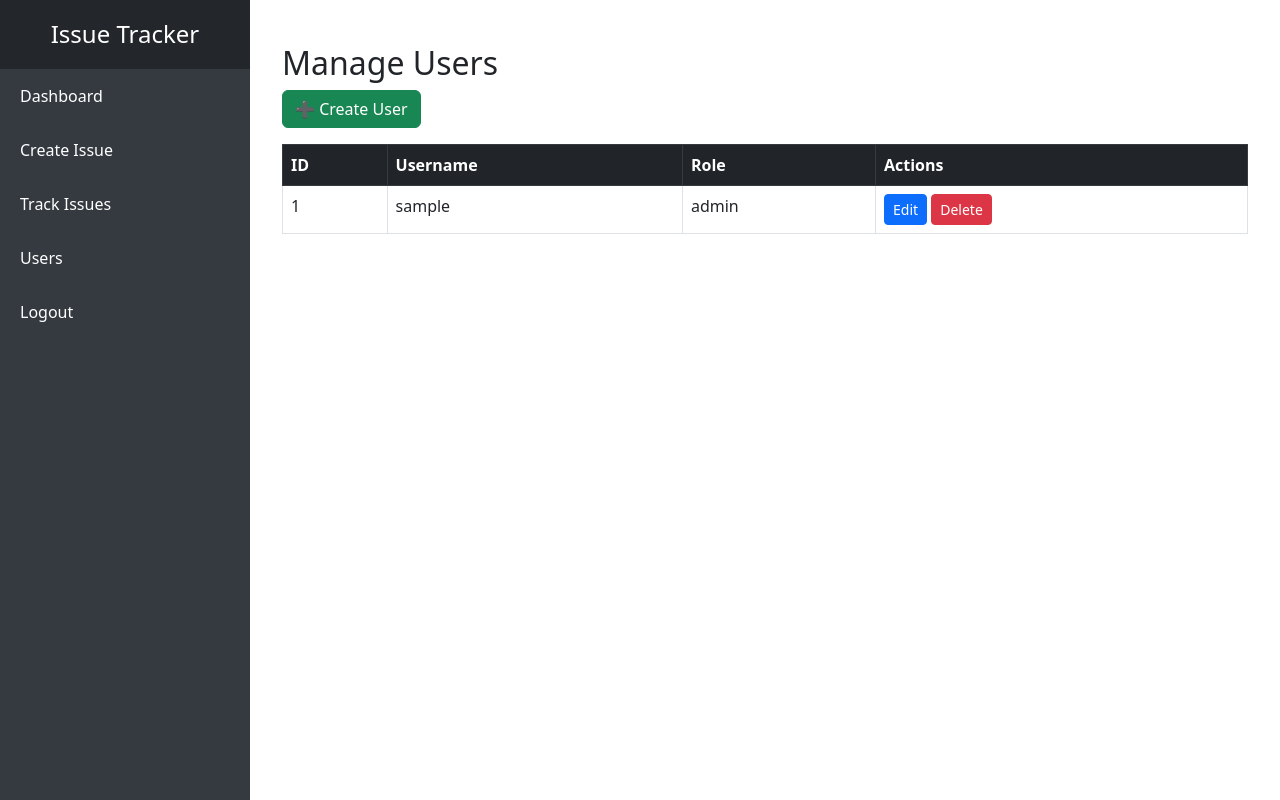
After one commit to ShreyaMahida21/IssueTrackerSoftware, a Flask app: page /users in a window 1280 px wide. The commit adds this page. Run offline with Flask 3, Linux system fonts and the light colour scheme; the visitor is signed in with stand-in values (Sample User, id 1); a database or web service that is not in the repository returns one stand-in record (values such as "Sample title"); some libraries are stand-ins or nearby versions.

Commit message:
added tracking and users

```diff
--- a/app/routes.py
+++ b/app/routes.py
@@ -1,19 +1,25 @@
 """
 routes.py
 
-Dashboard routes.
+Dashboard, issue management, and user management routes.
 """
 
-from flask import Blueprint, render_template
-from flask_login import login_required
+from flask import Blueprint, render_template, request, redirect, url_for, flash
+from flask_login import login_required, current_user
+from bson.objectid import ObjectId
+from datetime import datetime
 from . import mongo
 
 main = Blueprint('main', __name__)
 
+
+# -------------------------------
+# 🏠 DASHBOARD
+# -------------------------------
 @main.route('/')
 @login_required
 def home():
-    """Dashboard"""
+    """Dashboard showing counts"""
     total_users = mongo.db.users.count_documents({})
     total_issues = mongo.db.issues.count_documents({})
     open_issues = mongo.db.issues.count_documents({'status': 'Open'})
@@ -28,3 +34,174 @@ def home():
         in_progress_issues=in_progress_issues,
         resolved_issues=resolved_issues
     )
+
+
+# -------------------------------
+# 🟢 CREATE ISSUE
+# -------------------------------
+@main.route('/create_issue', methods=['GET', 'POST'])
+@login_required
+def create_issue():
+    """Create a new issue"""
+    if request.method == 'POST':
+        issue = {
+            "title": request.form['title'],
+            "description": request.form['description'],
+            "status": request.form['status'],
+            "priority": request.form['priority'],
+            "type": request.form['type'],
+            "created_by": current_user.username,
+            "assigned_to": request.form['assigned_to']
+        }
+        mongo.db.issues.insert_one(issue)
+        flash('✅ Issue created successfully!', 'success')
+        return redirect(url_for('main.create_issue'))
+
+    # Get usernames for "Assigned To"
+    users_cursor = mongo.db.users.find({}, {"username": 1})
+    users = [user['username'] for user in users_cursor]
+
+    return render_template('create_issue.html', users=users)
+
+
+# -------------------------------
+# 📋 TRACK ISSUES
+# -------------------------------
+@main.route('/track_issues')
+@login_required
+def track_issues():
+    """Track all issues with pagination"""
+    page = int(request.args.get('page', 1))
+    per_page = 10
+    skip = (page - 1) * per_page
+
+    total_issues = mongo.db.issues.count_documents({})
+    issues = list(mongo.db.issues.find().skip(skip).limit(per_page))
+
+    has_next = total_issues > page * per_page
+    has_prev = page > 1
+
+    return render_template(
+        'track_issues.html',
+        issues=issues,
+        page=page,
+        has_next=has_next,
+        has_prev=has_prev
+    )
+
+
+# -------------------------------
+# 📝 UPDATE ISSUE
+# -------------------------------
+@main.route('/update_issue/<issue_id>', methods=['POST'])
+@login_required
+def update_issue(issue_id):
+    """Update an issue and add to history"""
+    issue = mongo.db.issues.find_one({'_id': ObjectId(issue_id)})
+    old_status = issue['status']
+
+    new_status = request.form['status']
+    new_priority = request.form['priority']
+    new_assigned_to = request.form['assigned_to']
+
+    mongo.db.issues.update_one(
+        {'_id': ObjectId(issue_id)},
+        {'$set': {
+            'status': new_status,
+            'priority': new_priority,
+            'assigned_to': new_assigned_to
+        }}
+    )
+
+    change = {
+        'issue_title': issue['title'],
+        'changed_by': current_user.username,
+        'change_description': f'Status changed from {old_status} to {new_status}',
+        'timestamp': datetime.utcnow()
+    }
+    mongo.db.issue_history.insert_one(change)
+
+    flash('✅ Issue updated successfully!', 'success')
+    return redirect(url_for('main.track_issues'))
+
+
+# -------------------------------
+# ❌ DELETE ISSUE
+# -------------------------------
+@main.route('/delete_issue/<issue_id>', methods=['POST'])
+@login_required
+def delete_issue(issue_id):
+    """Delete an issue"""
+    mongo.db.issues.delete_one({'_id': ObjectId(issue_id)})
+    flash('❌ Issue deleted!', 'success')
+    return redirect(url_for('main.track_issues'))
+
+
+# -------------------------------
+# 📜 ISSUE HISTORY
+# -------------------------------
+@main.route('/issue_history/<issue_title>')
+@login_required
+def issue_history(issue_title):
+    """View issue history"""
+    history = list(mongo.db.issue_history.find({'issue_title': issue_title}))
+    return render_template('issue_history.html', history=history, issue_title=issue_title)
+
+
+# -------------------------------
+# 👤 USER MANAGEMENT
+# -------------------------------
+@main.route('/users')
+@login_required
+def manage_users():
+    """List all users"""
+    users = list(mongo.db.users.find())
+    return render_template('manage_users.html', users=users)
+
+
+@main.route('/create_user', methods=['POST'])
+@login_required
+def create_user():
+    """Create new user"""
+    username = request.form['username']
+    password = request.form['password']  # Plain text for now
+    role = request.form['role']
+
+    mongo.db.users.insert_one({
+        'username': username,
+        'password': password,
+        'role': role
+    })
+
+    flash('✅ User created successfully!', 'success')
+    return redirect(url_for('main.manage_users'))
+
+
+@main.route('/update_user/<user_id>', methods=['POST'])
+@login_required
+def update_user(user_id):
+    """Update user role and password"""
+    role = request.form['role']
+    new_password = request.form['new_password']
+
+    update_fields = {'role': role}
+
+    if new_password.strip():
+        update_fields['password'] = new_password
+
+    mongo.db.users.update_one(
+        {'_id': ObjectId(user_id)},
+        {'$set': update_fields}
+    )
+
+    flash('✅ User updated successfully!', 'success')
+    return redirect(url_for('main.manage_users'))
+
+
+@main.route('/delete_user/<user_id>', methods=['POST'])
+@login_required
+def delete_user(user_id):
+    """Delete a user"""
+    mongo.db.users.delete_one({'_id': ObjectId(user_id)})
+    flash('❌ User deleted!', 'success')
+    return redirect(url_for('main.manage_users'))
--- a/app/templates/base.html
+++ b/app/templates/base.html
@@ -1,6 +1,7 @@
 <!DOCTYPE html>
-<html>
+<html lang="en">
 <head>
+  <meta charset="UTF-8">
   <title>Issue Tracker</title>
   <link href="https://cdn.jsdelivr.net/npm/bootstrap@5.3.0/dist/css/bootstrap.min.css" rel="stylesheet">
   <style>
@@ -13,11 +14,17 @@
       height: 100vh;
       background-color: #343a40;
     }
+    .sidebar h4 {
+      margin: 0;
+      padding: 20px 0;
+      text-align: center;
+      background-color: #23272b;
+    }
     .sidebar a {
       color: #fff;
       text-decoration: none;
       display: block;
-      padding: 15px;
+      padding: 15px 20px;
     }
     .sidebar a:hover {
       background-color: #495057;
@@ -37,13 +44,13 @@
 <body>
 
 {% if session.get('username') %}
-  <!-- Sidebar for logged in users -->
+  <!-- Sidebar for logged-in users -->
   <div class="sidebar">
-    <h4 class="text-white text-center py-3">Issue Tracker</h4>
+    <h4 class="text-white">Issue Tracker</h4>
     <a href="{{ url_for('main.home') }}">Dashboard</a>
-    <a href="#">Create Issue</a>
-    <a href="#">Track Issues</a>
-    <a href="#">Users</a>
+    <a href="{{ url_for('main.create_issue') }}">Create Issue</a>
+   <a href="{{ url_for('main.track_issues') }}">Track Issues</a>
+    <a href="{{ url_for('main.manage_users') }}">Users</a>
     <a href="{{ url_for('auth.logout') }}">Logout</a>
   </div>
 {% endif %}
@@ -58,7 +65,7 @@
     {% endfor %}
   {% endwith %}
 
-  <!-- ✅ Single block content, wrapped in a centered flex if not logged in -->
+  <!-- Page Content -->
   <div class="{% if not session.get('username') %}centered-wrapper{% endif %}">
     {% block content %}{% endblock %}
   </div>
--- /dev/null
+++ b/app/templates/manage_users.html
@@ -0,0 +1,114 @@
+{% extends "base.html" %}
+
+{% block content %}
+<div class="container mt-4">
+  <h2>Manage Users</h2>
+
+  <!-- Create User Button -->
+  <button class="btn btn-success mb-3" data-bs-toggle="modal" data-bs-target="#createUserModal">
+    ➕ Create User
+  </button>
+
+  <!-- Users Table -->
+  <table class="table table-bordered">
+    <thead class="table-dark">
+      <tr>
+        <th>ID</th>
+        <th>Username</th>
+        <th>Role</th>
+        <th>Actions</th>
+      </tr>
+    </thead>
+    <tbody>
+      {% for user in users %}
+      <tr>
+        <td>{{ user._id }}</td>
+        <td>{{ user.username }}</td>
+        <td>{{ user.role }}</td>
+        <td>
+          <!-- Edit Button -->
+          <button class="btn btn-sm btn-primary" data-bs-toggle="modal" data-bs-target="#editUserModal{{ user._id }}">Edit</button>
+
+          <!-- Delete Form -->
+          <form method="POST" action="{{ url_for('main.delete_user', user_id=user._id) }}" style="display:inline;">
+            <button type="submit" class="btn btn-sm btn-danger">Delete</button>
+          </form>
+        </td>
+      </tr>
+
+      <!-- Edit User Modal -->
+      <div class="modal fade" id="editUserModal{{ user._id }}" tabindex="-1">
+        <div class="modal-dialog">
+          <div class="modal-content">
+            <form method="POST" action="{{ url_for('main.update_user', user_id=user._id) }}">
+              <div class="modal-header">
+                <h5 class="modal-title">Edit User</h5>
+                <button type="button" class="btn-close" data-bs-dismiss="modal"></button>
+              </div>
+              <div class="modal-body">
+                <div class="mb-3">
+                  <label class="form-label">Username</label>
+                  <input type="text" class="form-control" value="{{ user.username }}" disabled>
+                </div>
+                <div class="mb-3">
+                  <label class="form-label">Role</label>
+                  <select name="role" class="form-select">
+                    <option value="Admin" {% if user.role == 'Admin' %}selected{% endif %}>Admin</option>
+                    <option value="User" {% if user.role == 'User' %}selected{% endif %}>User</option>
+                  </select>
+                </div>
+                <div class="mb-3">
+                  <label class="form-label">New Password</label>
+                  <input type="password" class="form-control" name="new_password" placeholder="Leave blank to keep current password">
+                </div>
+              </div>
+              <div class="modal-footer">
+                <button type="submit" class="btn btn-success">Save Changes</button>
+                <button type="button" class="btn btn-secondary" data-bs-dismiss="modal">Close</button>
+              </div>
+            </form>
+          </div>
+        </div>
+      </div>
+
+      {% endfor %}
+    </tbody>
+  </table>
+</div>
+
+<!-- Create User Modal -->
+<div class="modal fade" id="createUserModal" tabindex="-1">
+  <div class="modal-dialog">
+    <div class="modal-content">
+      <form method="POST" action="{{ url_for('main.create_user') }}">
+        <div class="modal-header">
+          <h5 class="modal-title">Create User</h5>
+          <button type="button" class="btn-close" data-bs-dismiss="modal"></button>
+        </div>
+        <div class="modal-body">
+          <div class="mb-3">
+            <label class="form-label">Username</label>
+            <input type="text" name="username" class="form-control" required>
+          </div>
+          <div class="mb-3">
+            <label class="form-label">Password</label>
+            <input type="password" name="password" class="form-control" required>
+          </div>
+          <div class="mb-3">
+            <label class="form-label">Role</label>
+            <select name="role" class="form-select" required>
+              <option value="Admin">Admin</option>
+              <option value="User" selected>User</option>
+            </select>
+          </div>
+        </div>
+        <div class="modal-footer">
+          <button type="submit" class="btn btn-primary">Create User</button>
+          <button type="button" class="btn btn-secondary" data-bs-dismiss="modal">Close</button>
+        </div>
+      </form>
+    </div>
+  </div>
+</div>
+
+{% endblock %}
--- a/run.py
+++ b/run.py
@@ -1,4 +1,6 @@
-from app import app
+from app import create_app
+
+app = create_app()
 
 if __name__ == '__main__':
     app.run(debug=True)
```
Also changed, not shown: app/__init__.py (+28 -24 lines), app/templates/create_issue.html (+60 -0 lines), app/templates/home.html (+14 -0 lines), app/templates/issue_history.html (added, +26 -0 lines), app/templates/track_issues.html (added, +101 -0 lines).
